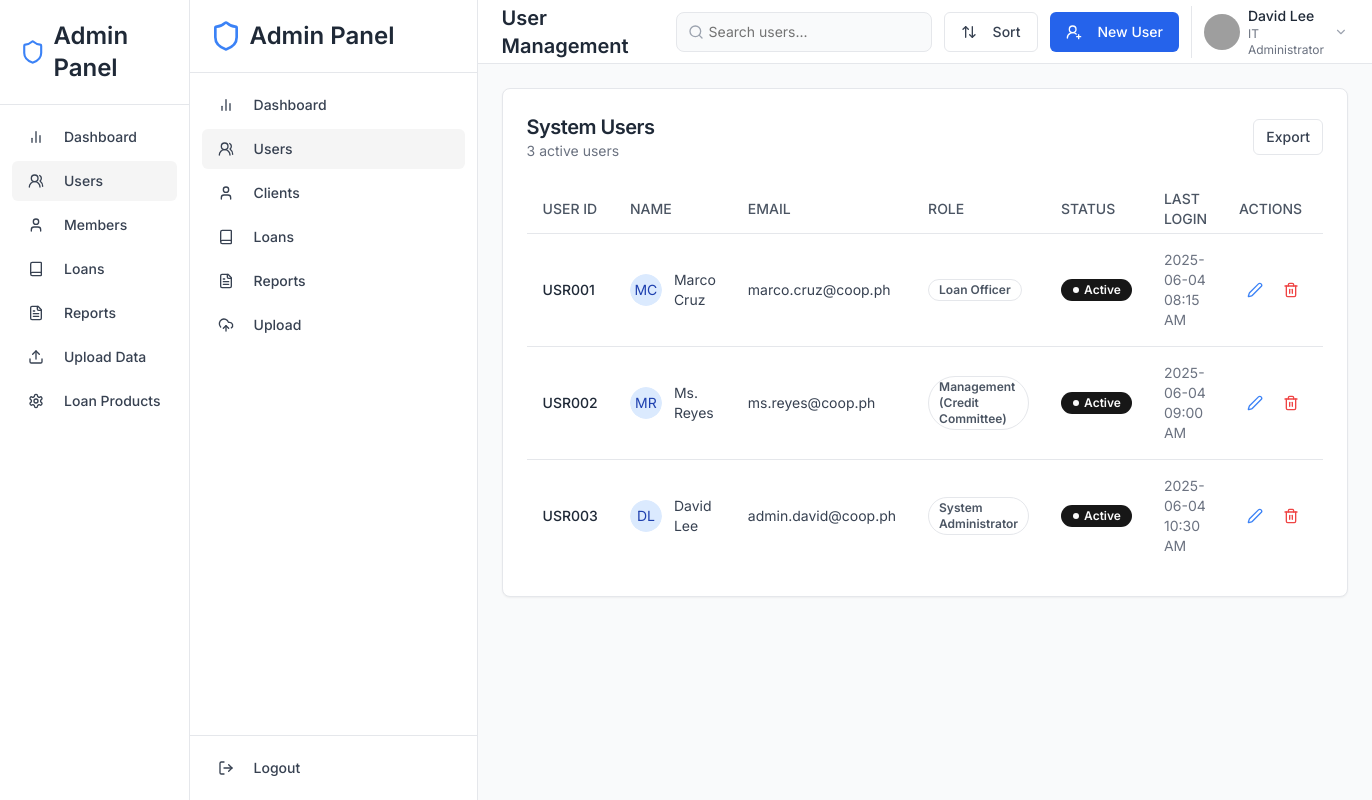
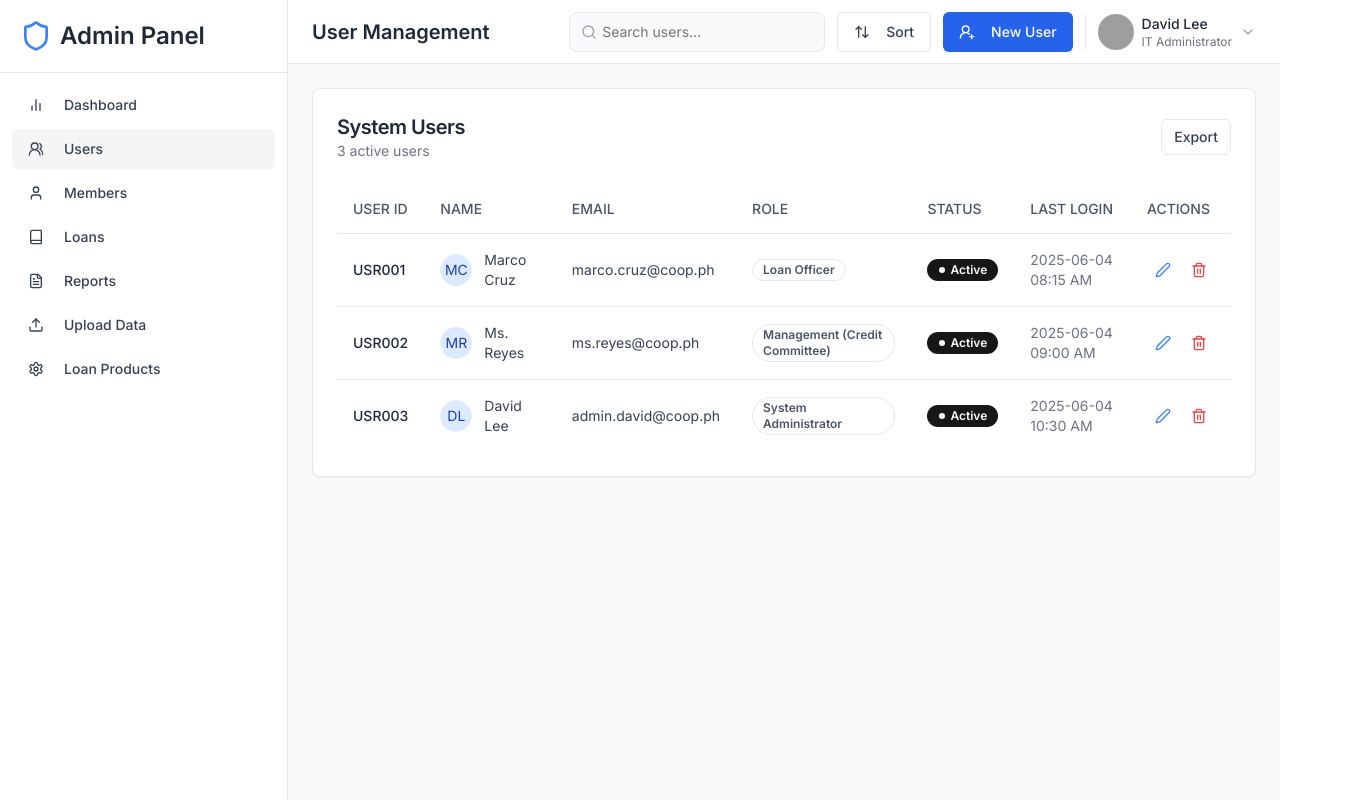
Before and after one commit to ljiro/Sahei-creditscore-UI, a Next.js app: page /david/users in a window 1280 px wide. Shown: the whole page, 1372 px wide, since content can reach past the window. Built offline with nearby package versions, Linux system fonts and the light colour scheme; grey boxes are pictures that could not be loaded.

Commit message:
Remove sidebar component from UserManagementPage for a cleaner layout

```diff
--- a/app/david/users/page.tsx
+++ b/app/david/users/page.tsx
@@ -541,71 +541,6 @@ export default function UserManagementPage() {
 
   return (
     <div className="flex min-h-screen w-full bg-gray-50">
-      {/* Sidebar */}
-    <aside className="hidden w-72 flex-col border-r bg-white border-r-gray-200 sm:flex">
-        <div className="border-b border-gray-200 p-5">
-          <div className="flex items-center gap-2">
-            <Shield className="h-8 w-8 text-blue-500" />
-            <h2 className="text-2xl font-semibold text-gray-800">Admin Panel</h2>
-          </div>
-        </div>
-        <nav className="flex flex-col gap-1 p-3 text-sm font-medium">
-          <Link href="/david/dashboard" passHref legacyBehavior>
-            <Button
-              variant={pathname === '/david/dashboard' ? "secondary" : "ghost"}
-              className="w-full justify-start text-gray-700 hover:bg-gray-100 hover:text-gray-900"
-            >
-              <BarChart2 className="mr-3 h-5 w-5" /> Dashboard
-            </Button>
-          </Link>
-          <Link href="/david/users" passHref legacyBehavior>
-            <Button
-              variant={pathname === '/david/users' ? "secondary" : "ghost"}
-              className="w-full justify-start text-gray-700 hover:bg-gray-100 hover:text-gray-900"
-            >
-              <Users2 className="mr-3 h-5 w-5" /> Users
-            </Button>
-          </Link>
-          <Link href="/david/clients" passHref legacyBehavior>
-            <Button
-              variant={pathname === '/david/clients' ? "secondary" : "ghost"}
-              className="w-full justify-start text-gray-700 hover:bg-gray-100 hover:text-gray-900"
-            >
-              <User className="mr-3 h-5 w-5" /> Clients
-            </Button>
-          </Link>
-          <Link href="/david/loans" passHref legacyBehavior>
-            <Button
-              variant={pathname === '/david/loans' ? "secondary" : "ghost"}
-              className="w-full justify-start text-gray-700 hover:bg-gray-100 hover:text-gray-900"
-            >
-              <Book className="mr-3 h-5 w-5" /> Loans
-            </Button>
-          </Link>
-          <Link href="/david/reports" passHref legacyBehavior>
-            <Button
-              variant={pathname === '/david/reports' ? "secondary" : "ghost"}
-              className="w-full justify-start text-gray-700 hover:bg-gray-100 hover:text-gray-900"
-            >
-              <FileText className="mr-3 h-5 w-5" /> Reports
-            </Button>
-          </Link>
-          <Link href="/david/upload" passHref legacyBehavior>
-            <Button
-              variant={pathname === '/david/upload' ? "secondary" : "ghost"}
-              className="w-full justify-start text-gray-700 hover:bg-gray-100 hover:text-gray-900"
-            >
-              <UploadCloud className="mr-3 h-5 w-5" /> Upload
-            </Button>
-          </Link>
-        </nav>
-        <div className="mt-auto p-3 border-t border-gray-200">
-          <Button variant="ghost" className="w-full justify-start text-gray-700 hover:bg-gray-100 hover:text-gray-900">
-            <LogOut className="mr-3 h-5 w-5" /> Logout
-          </Button>
-        </div>
-      </aside>
-
       {/* Main Content */}
       <div className="flex flex-1 flex-col">
         <header className="sticky top-0 z-30 flex h-16 items-center gap-4 border-b border-gray-200 bg-white px-6">
```
